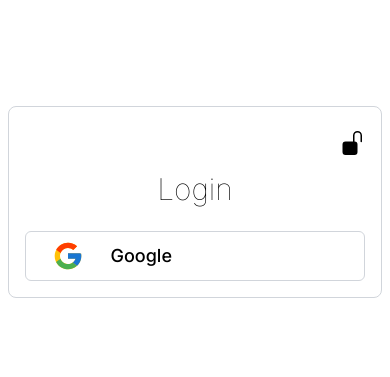
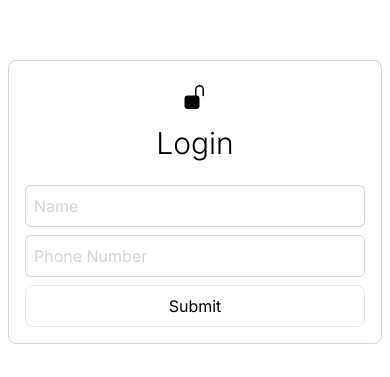
Before and after one commit to blkluv/party, a Next.js app: page /auth/login in a window 390 px wide. Shown: the part 172-549 px from the top of the page. Built offline with nearby package versions, Linux system fonts and the light colour scheme; no server answers; the database is empty.

Commit message:
Added phone auth

```diff
--- a/components/FormComponents.tsx
+++ b/components/FormComponents.tsx
@@ -160,9 +160,11 @@ export interface SwitchProps {
   className?: string;
   value: boolean;
   onClick?: any;
+  variant?: string;
 }
 
 export const Switch = (props: SwitchProps) => {
+
   return (
     <div
       {...props}
@@ -170,7 +172,7 @@ export const Switch = (props: SwitchProps) => {
       aria-label="switch"
     >
       <div
-        className={`absolute transition-all transform top-1/2 z-10 -translate-y-1/2 border  ${!props.disabled && "cursor-pointer"} h-4 w-4 rounded-full ${props.value ? "bg-white left-5" : "left-1 bg-white"}`}
+        className={`absolute transition-all transform top-1/2 z-10 -translate-y-1/2 border  ${!props.disabled && "cursor-pointer"} h-4 w-4 rounded-full ${props.value ? "bg-white left-5" : "left-1 bg-gray-400"}`}
       >
       </div>
     </div>
--- a/components/Modal.tsx
+++ b/components/Modal.tsx
@@ -39,7 +39,7 @@ const Modal = React.forwardRef(({ children, setOpen, size = "max" }: ModalProps,
 
   return (
     <div
-      className={`fixed bg-black bg-opacity-50 left-0 inset-0 right-0 h-screen z-50 backdrop-filter backdrop-blur-sm flex justify-center items-start p-1 ${false && sizes.join(" ")}`}
+      className={`fixed bg-black bg-opacity-40 left-0 inset-0 right-0 h-screen z-50 flex justify-center items-center p-1 ${false && sizes.join(" ")}`}
       onMouseDown={handleEvent}
       onTouchEnd={handleEvent}
     >
--- a/config/firebase.js
+++ b/config/firebase.js
@@ -27,10 +27,12 @@ const firebaseConfig = process.env.NODE_ENV === "production" ? prodConfig : devC
 
 if (!firebase.apps.length) {
     firebase.initializeApp(firebaseConfig);
+    // firebase.auth().useDeviceLanguage();
 }
 
 export const providers = {
-    google: new firebase.auth.GoogleAuthProvider()
+    google: new firebase.auth.GoogleAuthProvider(),
+    // phone: new firebase.auth.PhoneAuthProvider()
 };
 
 export const db = firebase.firestore();
--- a/pages/_app.tsx
+++ b/pages/_app.tsx
@@ -1,15 +1,9 @@
 import Navigation from '@components/Navigation'
 import { APP_NAME } from '@config/config';
 import Head from 'next/head'
-// import { useEffect } from 'react';
 import "../styles/globals.css";
-// import firebase from "@config/firebase";
 
 export default function MyApp({ Component, pageProps }) {
-
-  // useEffect(() => {
-  //   firebase.analytics();
-  // }, [])
 
   return (
     <>
@@ -23,9 +17,6 @@ export default function MyApp({ Component, pageProps }) {
         <meta name="description" content={APP_NAME} />
         <meta name="keywords" content={APP_NAME} />
         <title>{APP_NAME}</title>
-        <link
-          href="https://fonts.googleapis.com/css2?family=Open+Sans:ital,wght@0,300;0,400;0,600;0,700;0,800;1,300;1,400;1,600;1,700;1,800&display=swap"
-          rel="stylesheet"></link>
 
         <link href="https://fonts.googleapis.com/css2?family=Inter:wght@100;200;300;400;500;600;700;800;900&display=swap" rel="stylesheet" />
 
--- a/pages/admin/index.tsx
+++ /dev/null
@@ -1,10 +0,0 @@
-import AdminSchoolCreate from '@components/AdminSchoolCreate'
-import React from 'react'
-
-export default function Admin() {
-    return (
-        <div>
-            <AdminSchoolCreate />
-        </div>
-    )
-}
--- a/pages/auth/login.tsx
+++ b/pages/auth/login.tsx
@@ -1,18 +1,23 @@
-import React, { useState } from 'react'
+import React, { useRef, useState } from 'react'
 import { useAuthState } from 'react-firebase-hooks/auth';
-import firebase, { db, providers } from "@config/firebase";
+import firebase, { db } from "@config/firebase";
 import { useRouter } from 'next/dist/client/router';
 import Loading from '@components/Loading';
-import { AiOutlineLoading as LoadingIcon } from "react-icons/ai";
 import { BsFillUnlockFill as LockIcon } from "react-icons/bs";
-import { FcGoogle as GoogleIcon } from "react-icons/fc";
+import { Button, Input } from '@components/FormComponents';
+import Modal from '@components/Modal';
 
 export default function Login() {
 
     const router = useRouter();
     const [user, userLoading] = useAuthState(firebase.auth());
-    const [error, setError] = useState("");
-    const [loading, setLoading] = useState(false);
+    const [phoneNumber, setPhoneNumber] = useState("");
+    const [name, setName] = useState("");
+    const [showConfirm, setShowConfirm] = useState(false);
+    const [confirmCode, setConfirmCode] = useState("");
+    const [formError, setFormError] = useState("");
+    const [confirmationResult, setConfirmationResult]: any = useState(null);
+    const confirmRef = useRef();
 
     const checkAndSetUserDetails = async () => {
         if (!user) return;
@@ -21,45 +26,73 @@ export default function Login() {
 
         // If user does not exist, create entry for them
         if (!data.exists)
-            await db.collection("users").doc(user.uid).set({ uid: user.uid, name: user.displayName, role: "default" })
+            await db.collection("users").doc(user.uid).set({ uid: user.uid, name: user.displayName, role: "default", phoneNumber })
 
         router.push("/");
     }
 
-    if (!userLoading && user) checkAndSetUserDetails();
 
-    const loginUser = (provider: string) => async (e: any) => {
+    const login = async (e: any) => {
         e.preventDefault();
 
         try {
-            setLoading(true);
-            await firebase.auth().signInWithRedirect(providers[provider]);
+            const applicationVerifier = new firebase.auth.RecaptchaVerifier('recaptcha-container', {
+                'size': 'invisible',
+            });
 
-            setLoading(false);
+            const confirmationResult = await firebase.auth().signInWithPhoneNumber("+1" + phoneNumber, applicationVerifier);
+
+            setConfirmationResult(confirmationResult);
+            setShowConfirm(true);
+
         } catch (error) {
-            setError("Bad Login");
+            console.log(error);
+            setFormError("Error - Bad login")
         }
     }
 
+    const verifyConfirmationCode = (e: any) => {
+        e.preventDefault();
+        if (confirmationResult === null) return;
+        confirmationResult.confirm(confirmCode);
+    }
+
+    // There exists a user locally. Create one in db
+    if (!userLoading && user) checkAndSetUserDetails();
+
+    // User is loading or user exists
     if (userLoading || (!userLoading && user)) return <Loading />;
 
     return (
         <div className="flex-1 flex items-center justify-center">
+            {showConfirm && <Modal setOpen={setShowConfirm} ref={confirmRef}>
+                <form onSubmit={verifyConfirmationCode} className="grid gap-2">
+                    <Input value={confirmCode} onChange={e => setConfirmCode(e.target.value)} type="tel" />
+                    <Button type="submit">
+                        Verify
+                    </Button>
+                </form>
+            </Modal>}
             <div className="w-full max-w-sm rounded-lg mx-2 sm:px-8 sm:py-12 p-4 my-6 bg-white border border-gray-300">
-                <div className="my-2 flex justify-end">
+                <div className="my-2 flex justify-center">
                     <LockIcon className="w-6 h-6" />
                 </div>
-                <h3 className="text-center font-thin text-3xl mt-4 mb-6">
+                <h3 className="text-center font-light text-3xl mt-4 mb-6">
                     Login
                 </h3>
 
-                <div className="grid gap-2">
-                    <div className="py-2 rounded-md hover:bg-gray-100 hover:shadow-lg transition grid grid-cols-4 cursor-pointer border border-gray-300 items-center" onClick={loginUser("google")}>
-                        <GoogleIcon className="w-8 h-8 mx-auto col-start-1 col-span-1 transition" />
-                        <p className="capitalize font-medium col-start-2 col-span-3 text-lg">Google</p>
-                    </div>
-                </div>
-                {loading && <LoadingIcon className="w-6 h-6 mx-auto fill-current text-gray-400 mt-4 animate-spin" />}
+                <div id="recaptcha-container"></div>
+
+                <form className="grid gap-2" onSubmit={login}>
+                    <Input onChange={(e) => setName(e.target.value)} value={name} type="text" placeholder="Name" minLength={2} />
+                    <Input onChange={(e) => setPhoneNumber(e.target.value)} value={phoneNumber} type="tel" maxLength={10} minLength={10} placeholder="Phone Number" />
+                    <Button type="submit" id="submit-button">
+                        Submit
+                    </Button>
+
+                    {formError.length > 0 && <p className="text-sm text-red-400 text-center">{formError}</p>}
+                </form>
+
             </div>
         </div>
     )
--- a/pages/event/[eventId]/tickets/index.tsx
+++ b/pages/event/[eventId]/tickets/index.tsx
@@ -3,7 +3,7 @@ import { useCollectionData, useDocumentDataOnce } from 'react-firebase-hooks/fir
 import { db } from '@config/firebase';
 import Loading from '@components/Loading';
 import { useRouter } from 'next/router';
-import { Button, Input } from '@components/FormComponents';
+import { Button, Input, Switch } from '@components/FormComponents';
 import axios from 'axios';
 import { useState } from 'react';
 import { AiOutlinePlusCircle as PlusIcon, AiOutlineMinusCircle as MinusIcon } from "react-icons/ai";
@@ -18,6 +18,7 @@ export default function TicketPurchase({ id }) {
     const [form, setForm] = useState({ name: "", phoneNumber: "" });
     const [errors, setErrors] = useState({ name: "", phoneNumber: "" });
     const [ticketQuantity, setTicketQuantity] = useState(1);
+    const [subscribe, setSubscribe] = useState(true);
 
     const tickets_sold = subscribers?.map(({ ticketQuantity }) => ticketQuantity ?? 1).reduce((a, b) => a + b, 0);
     const ticketCapReached = tickets_sold >= event?.maxTickets;
@@ -58,7 +59,7 @@ export default function TicketPurchase({ id }) {
 
         if (Object.values(form).find((e => e.length === 0)))
             return;
-        if (Object.values(errors).find((e => e.length)))
+        if (Object.values(errors).find((e => e.length !== 0)))
             return;
 
         try {
@@ -105,6 +106,10 @@ export default function TicketPurchase({ id }) {
                                     </Button>
                                 </div>
                             </div>
+                            <div className="flex items-center gap-4">
+                                <p className="font-normal">Subscribe for Updates</p>
+                                <Switch onClick={() => setSubscribe(!subscribe)} value={subscribe} />
+                            </div>
                         </div>
                         <Button type="submit" variant="blank" className="text-white bg-blue-500 rounded-lg text-lg flex gap-6 items-center justify-center py-2" disabled={Object.values(errors).find((e: any) => e.length) ? true : false}>
                             Pay with Stripe
--- a/types/UserDocument.ts
+++ b/types/UserDocument.ts
@@ -1,5 +1,6 @@
 export default interface UserDocument {
     uid: string;
-    displayName: string;
-    role: "default" | "admin"
+    name: string;
+    role: "default" | "host" | "admin";
+    phoneNumber: string;
 }
```
Also changed, not shown: utils/subscribeToMailingList.ts (added, +22 -0 lines).
